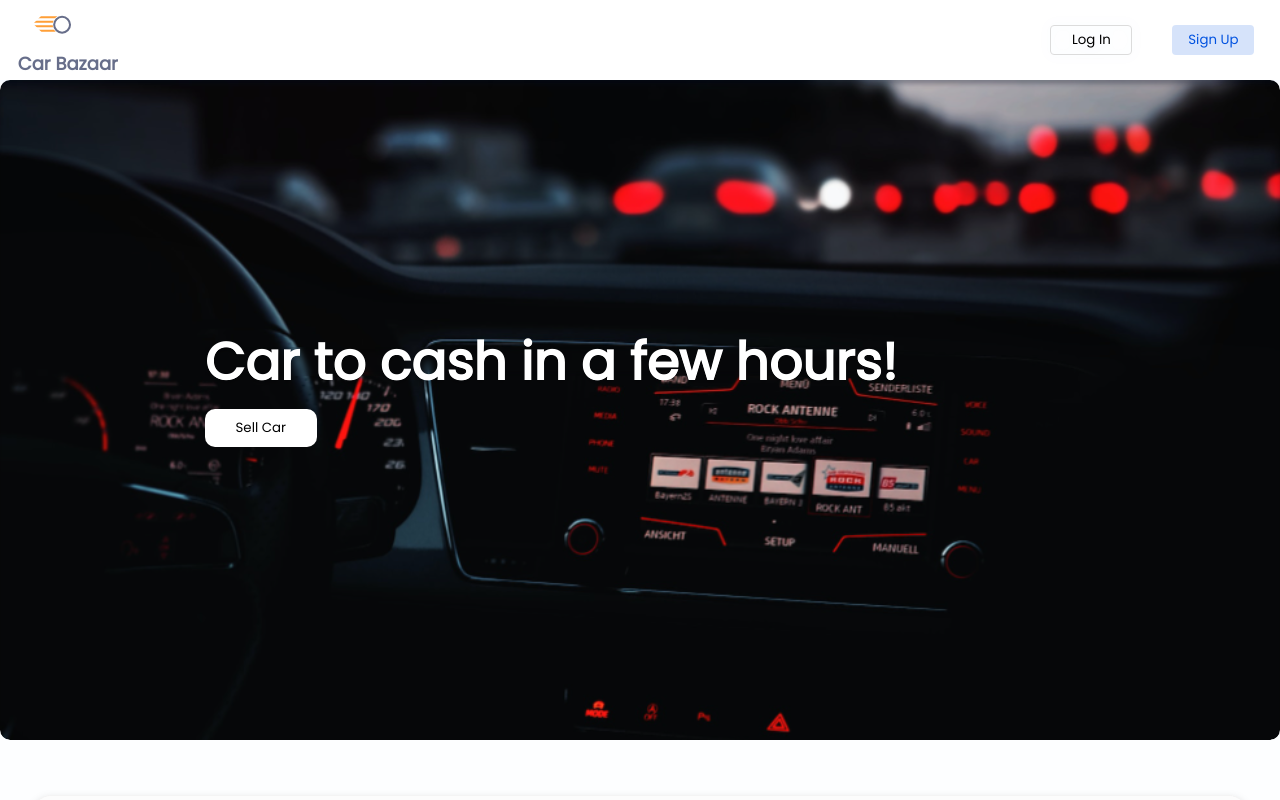
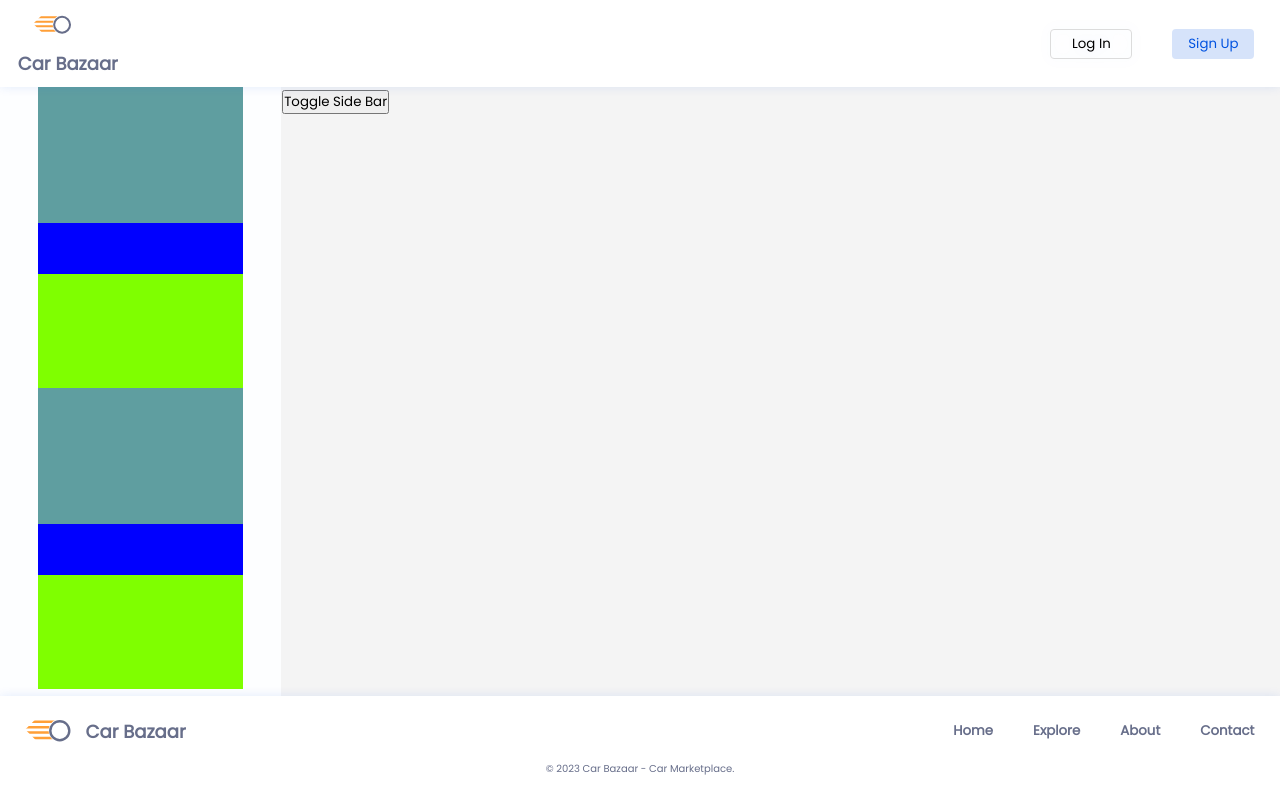
Before and after one commit to pesto-students/team1-manish-team1-manish, a React (Create React App) app: page / in a window 1280 px wide. Shown: the top 800 px of the page. Built offline with nearby package versions, Linux system fonts and the light colour scheme.

Commit message:
added car show page

```diff
--- a/src/App.js
+++ b/src/App.js
@@ -9,6 +9,7 @@ import Login from "./Pages/Login/Login";
 import ForgotPassword from "./Pages/ForgotPassword/ForgotPassword";
 import AuthenticatedHeader from "./components/Header/AuthenticatedHeader";
 import CarDetails from "./Pages/CarDetails/CarDetails";
+import CarShow from "./Pages/CarShow/CarShow";
 
 const App = () => {
   return (
@@ -16,12 +17,13 @@ const App = () => {
       {/* <AuthenticatedHeader /> */}
       <Header />
       <Routes>
-        <Route path="/" element={<LandingPage />} />
+        {/* <Route path="/" element={<LandingPage />} /> */}
         <Route path="/login" element={<Login />} />
         <Route path="/register" element={<Register />} />
         <Route path="/forgot-password" element={<ForgotPassword />} />
         {/* Temp route for testing */}
         <Route path="/cars/details" element={<CarDetails carId={0} />} />
+        <Route path="/" element={<CarShow/>}/>
       </Routes>
       <Footer />
     </div>
--- /dev/null
+++ b/src/Pages/CarShow/CarShow.css
@@ -0,0 +1,50 @@
+.main-car-show{
+    height: 100%;
+    display: flex;
+}
+
+.side-bar{
+    width: 22vw;
+    max-height: calc(100vh - 11.7vh - 13vh);
+    background: #FDFEFF;
+    display: flex;
+    flex-direction: column;
+    align-items: center;
+    justify-content: space-around;
+    overflow-y: auto;
+}
+
+.car-show{
+    width: 78vw;
+    height: inherit;
+    border: 1px solid #F4F4F4;
+background: #F4F4F4;
+}
+
+.full-car-page{
+    width: 100vw;
+    border: 1px solid #F4F4F4;
+background: #F4F4F4;
+}
+
+.hide-side-bar{
+    display: none;
+}
+
+.car-brand{
+    height: 32vh;
+    width: 16vw;
+    background: cadetblue;
+}
+
+.car-budget{
+    height: 12vh;
+    width: 16vw;
+    background: blue;
+}
+
+.car-type{
+    height: 27vh;
+    width: 16vw;
+    background: chartreuse;
+}
--- /dev/null
+++ b/src/Pages/CarShow/CarShow.jsx
@@ -0,0 +1,21 @@
+import React, { useState } from 'react';
+import './CarShow.css';
+
+export default function CarShow() {
+    const [toggle, setToggle] = useState(false);
+    console.log(toggle);
+    return <div className="main-car-show">
+
+        <div className={toggle?"hide-side-bar":"side-bar"}>
+            <div className="car-brand"></div>
+            <div className="car-budget"></div>
+            <div className="car-type"></div>
+            <div className="car-brand"></div>
+            <div className="car-budget"></div>
+            <div className="car-type"></div>
+        </div>
+        <div className={toggle?"full-car-page":"car-show"}>
+            <button onClick={() => setToggle(prevState => !prevState)}>Toggle Side Bar</button>
+        </div>
+    </div>
+}
--- a/src/components/Footer/Footer.css
+++ b/src/components/Footer/Footer.css
@@ -1,6 +1,6 @@
 .footer-container {
   width: 100%;
-  height: 90px;
+  height: 13vh;
   background: #ffffff;
   box-shadow: 0px 0px 10px rgba(0, 82, 224, 0.11);
   z-index: 1;
--- a/src/components/Header/Header.css
+++ b/src/components/Header/Header.css
@@ -2,7 +2,7 @@
   display: flex;
   justify-content: space-between;
   align-items: center;
-  height: 80px;
+  height: 11.7vhpx;
   width: 100%;
   background: #ffffff;
   box-shadow: 0px 0px 10px rgba(0, 82, 224, 0.11);
```
